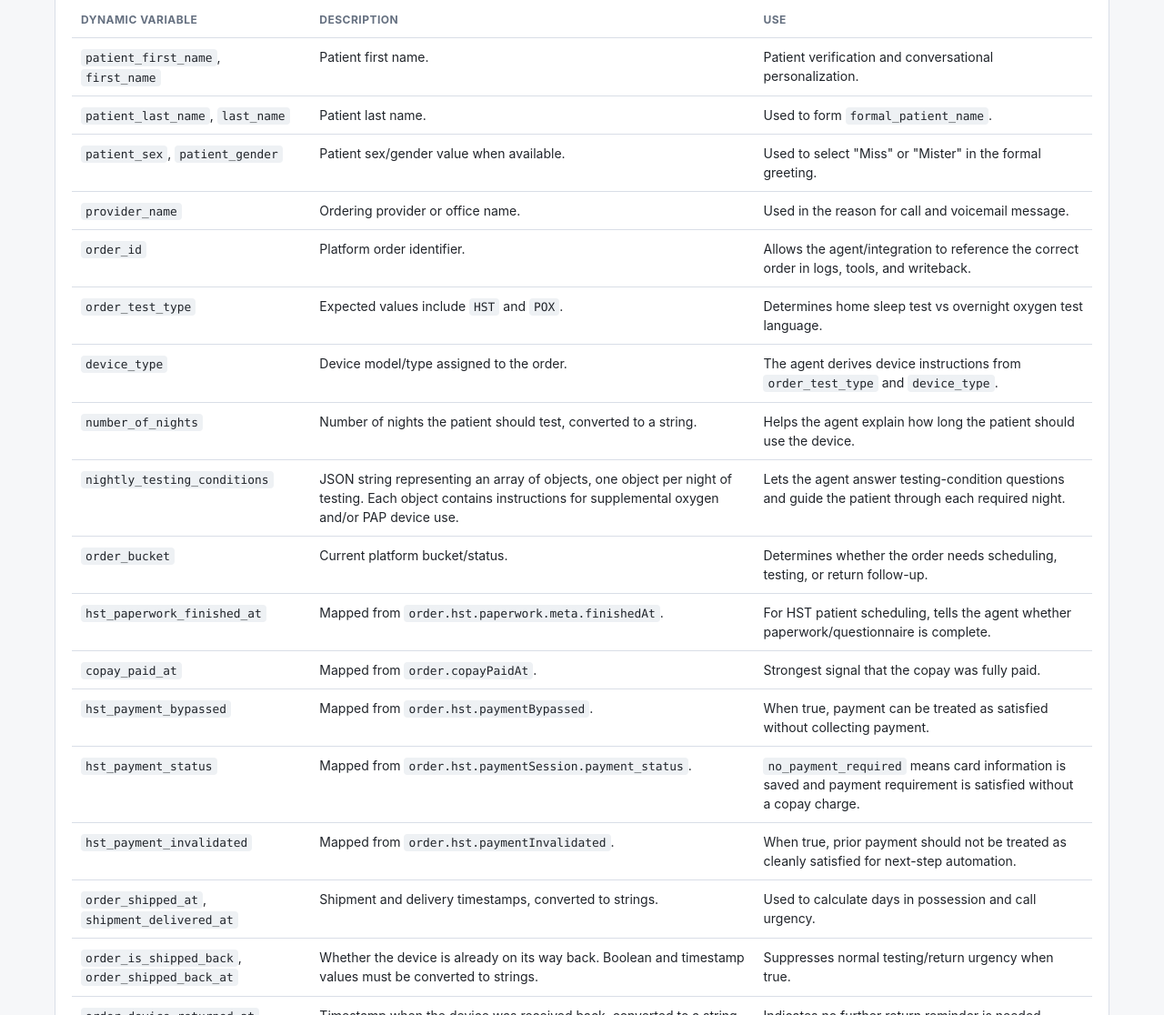
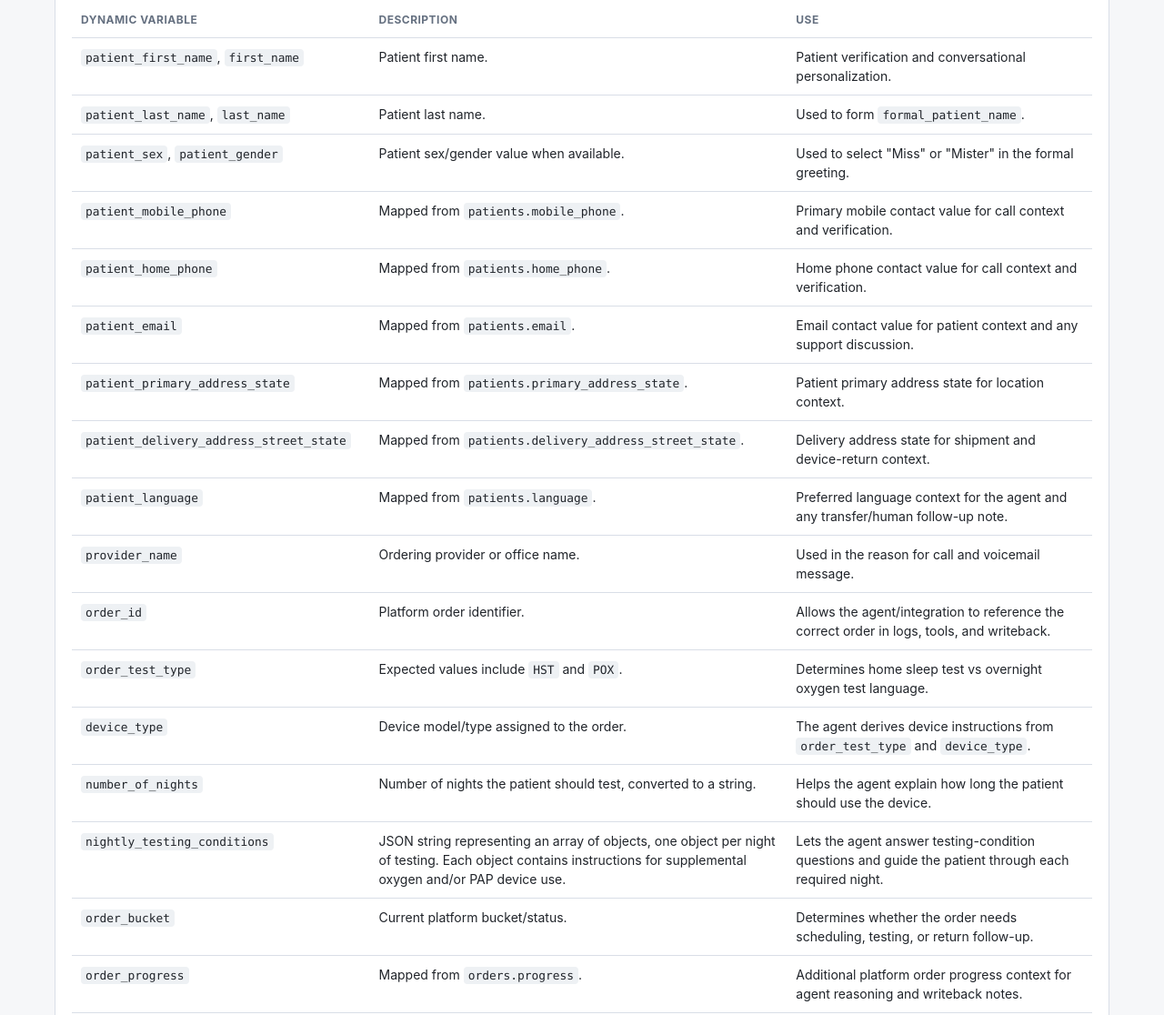
Before and after one commit to jhessley/testsmarter, a plain HTML site: page index.html in a window 1280 px wide. Shown: the part 2041-3157 px from the top of the page at 91% size. Drawn offline with Linux system fonts and the light colour scheme.

Commit message:
Add patient contact and language fields to index.html

```diff
--- a/index.html
+++ b/index.html
@@ -370,6 +370,36 @@
             <td>Used to select "Miss" or "Mister" in the formal greeting.</td>
           </tr>
           <tr>
+            <td><code>patient_mobile_phone</code></td>
+            <td>Mapped from <code>patients.mobile_phone</code>.</td>
+            <td>Primary mobile contact value for call context and verification.</td>
+          </tr>
+          <tr>
+            <td><code>patient_home_phone</code></td>
+            <td>Mapped from <code>patients.home_phone</code>.</td>
+            <td>Home phone contact value for call context and verification.</td>
+          </tr>
+          <tr>
+            <td><code>patient_email</code></td>
+            <td>Mapped from <code>patients.email</code>.</td>
+            <td>Email contact value for patient context and any support discussion.</td>
+          </tr>
+          <tr>
+            <td><code>patient_primary_address_state</code></td>
+            <td>Mapped from <code>patients.primary_address_state</code>.</td>
+            <td>Patient primary address state for location context.</td>
+          </tr>
+          <tr>
+            <td><code>patient_delivery_address_street_state</code></td>
+            <td>Mapped from <code>patients.delivery_address_street_state</code>.</td>
+            <td>Delivery address state for shipment and device-return context.</td>
+          </tr>
+          <tr>
+            <td><code>patient_language</code></td>
+            <td>Mapped from <code>patients.language</code>.</td>
+            <td>Preferred language context for the agent and any transfer/human follow-up note.</td>
+          </tr>
+          <tr>
             <td><code>provider_name</code></td>
             <td>Ordering provider or office name.</td>
             <td>Used in the reason for call and voicemail message.</td>
@@ -403,6 +433,11 @@
             <td><code>order_bucket</code></td>
             <td>Current platform bucket/status.</td>
             <td>Determines whether the order needs scheduling, testing, or return follow-up.</td>
+          </tr>
+          <tr>
+            <td><code>order_progress</code></td>
+            <td>Mapped from <code>orders.progress</code>.</td>
+            <td>Additional platform order progress context for agent reasoning and writeback notes.</td>
           </tr>
           <tr>
             <td><code>hst_paperwork_finished_at</code></td>
@@ -590,6 +625,12 @@
     "patient_first_name": "Jamie",
     "patient_last_name": "Taylor",
     "patient_sex": "female",
+    "patient_mobile_phone": "+13862884508",
+    "patient_home_phone": "",
+    "patient_email": "jamie.taylor@example.com",
+    "patient_primary_address_state": "FL",
+    "patient_delivery_address_street_state": "FL",
+    "patient_language": "en",
     "provider_name": "Dr. Smith",
     "order_id": "123456",
     "order_test_type": "HST",
@@ -597,6 +638,7 @@
     "number_of_nights": "1",
     "nightly_testing_conditions": "[{\"oxygen\":0,\"use_device_while_testing\":\"PAP\"}]",
     "order_bucket": "HST patient testing",
+    "order_progress": "patient_testing",
     "hst_paperwork_finished_at": "",
     "copay_paid_at": "",
     "hst_payment_bypassed": "false",
```
